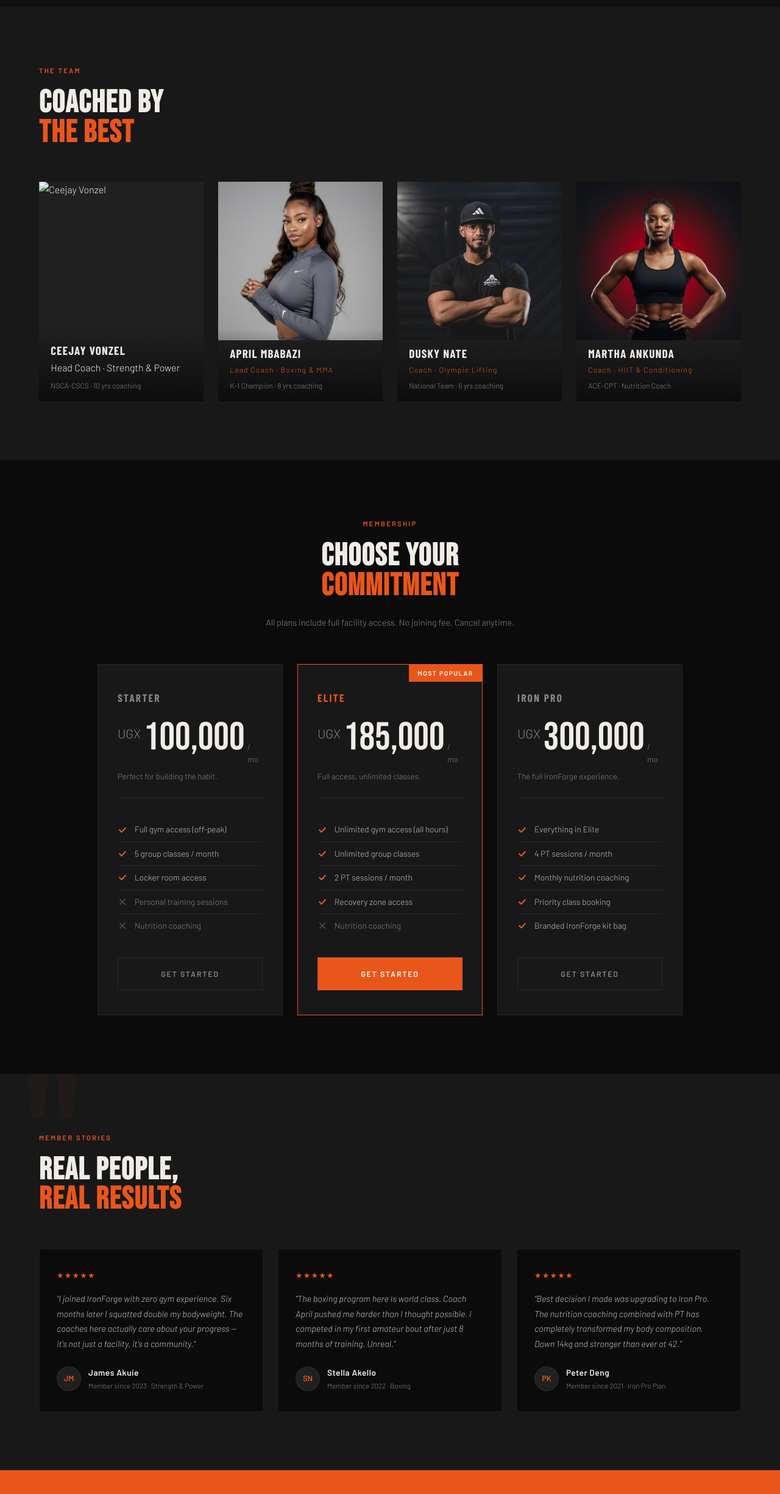
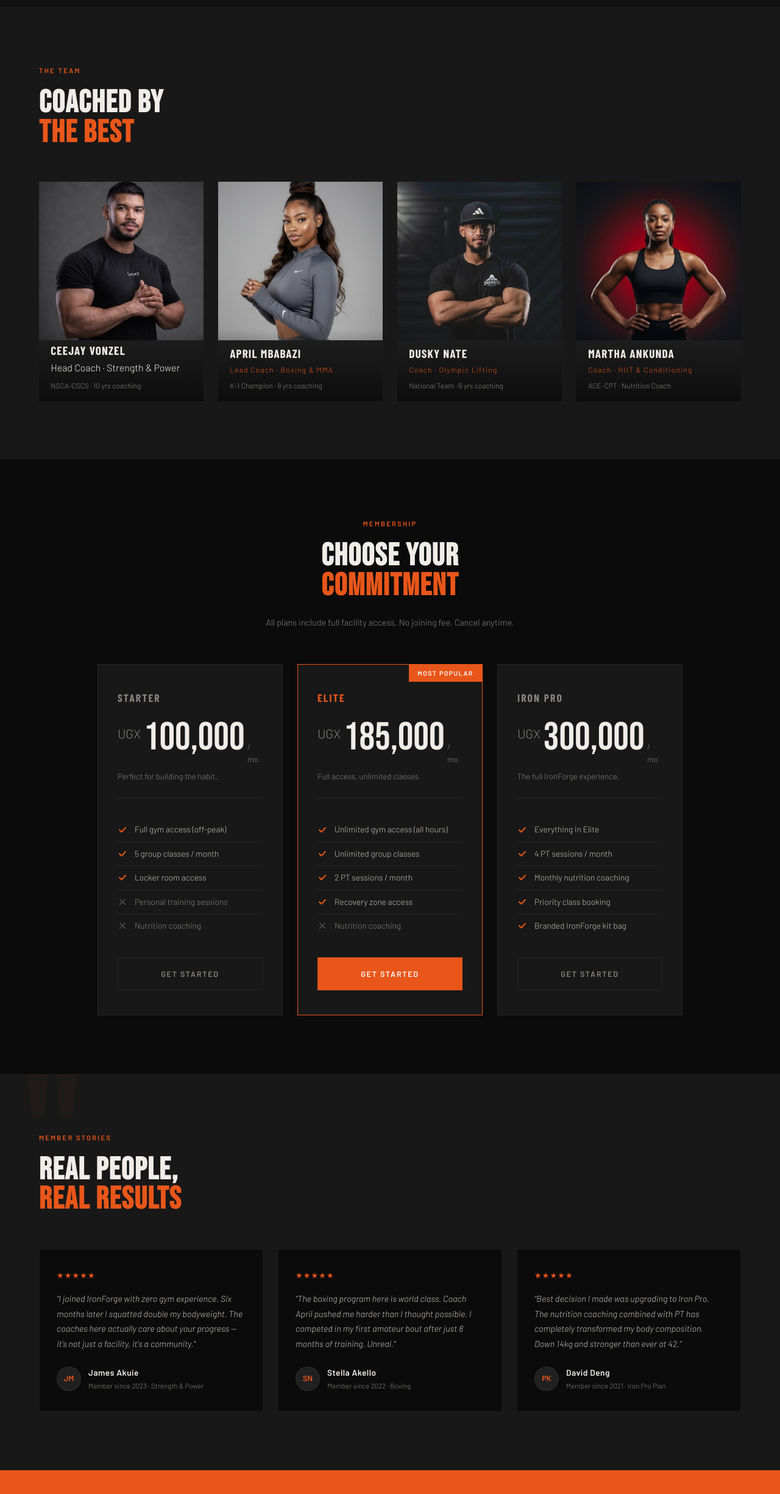
Before and after one commit to ceejay-designed/ironforge, a plain HTML site: page index.html in a window 1280 px wide. Shown: the part 3695-6145 px from the top of the page at 61% size. Drawn offline with nearby package versions, Linux system fonts and the light colour scheme.

```diff
--- a/index.html
+++ b/index.html
@@ -930,7 +930,7 @@
   </div>
   <div class="trainers-grid">
     <div class="trainer-card reveal">
-      <img src="image/trainer1.jpg.jpg" alt="Ceejay Vonzel">
+      <img src="images/trainer1.jpg.jpg" alt="Ceejay Vonzel">
       <div class="trainer-overlay">
         <div class="trainer-name">Ceejay Vonzel</div>
         <div class="trainer-r
@@ -1111,7 +1111,7 @@
       <div class="testi-author">
         <div class="testi-avatar">PK</div>
         <div>
-          <div class="testi-name">Peter Deng</div>
+          <div class="testi-name">David Deng</div>
           <div class="testi-role">Member since 2021 · Iron Pro Plan</div>
         </div>
       </div>
```
